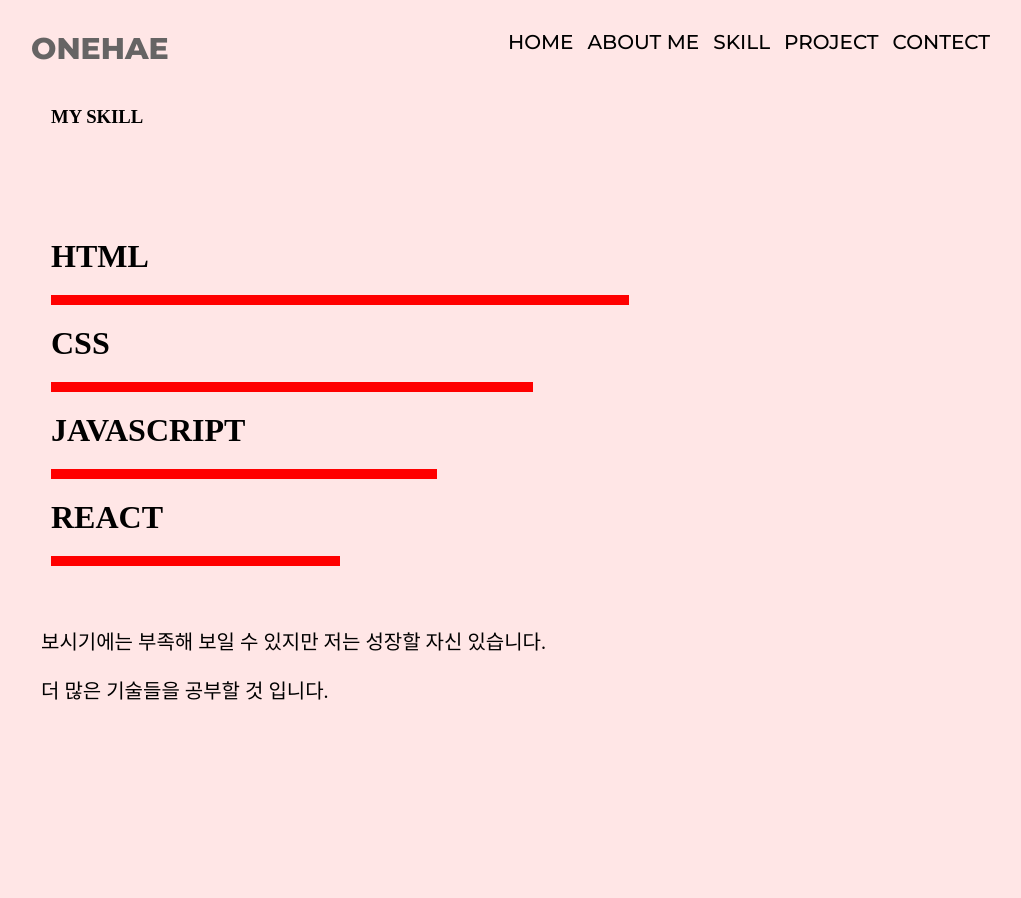
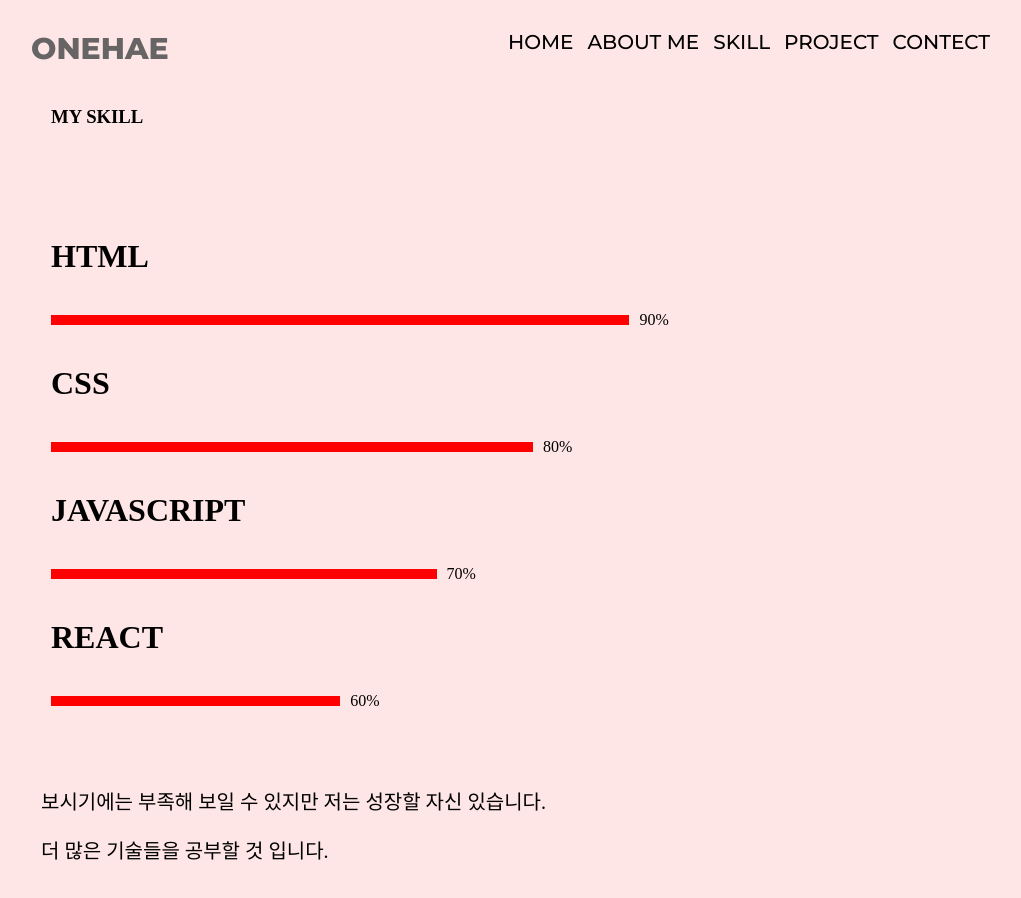
Before and after one commit to onehae627/front-portfolio, a plain HTML site: page skill.html in a window 1280 px wide. Shown: the whole page, without its empty margins (127-1148 px from the left). Drawn offline with Linux system fonts and the light colour scheme.

Commit message:
skill css작업 flex

```diff
--- a/skill.html
+++ b/skill.html
@@ -34,13 +34,26 @@
           <h3>MY SKILL</h3>
           <div class="skill-board">
             <span>HTML </span>
-            <div class="html"></div>
+            <div class="skill-1">
+              <div class="html"></div>
+              <p>90%</p>
+            </div>
             <span>CSS </span>
-            <div class="css"></div>
+            <div class="skill-2">
+              <div class="css"></div>
+              <p>80%</p>
+            </div>
             <span>JAVASCRIPT </span>
-            <div class="javascript"></div>
+            <div class="skill-3">
+              <div class="javascript"></div>
+              <p>70%</p>
+            </div>
+
             <span>REACT </span>
-            <div class="react"></div>
+            <div class="skill-4">
+              <div class="react"></div>
+              <p>60%</p>
+            </div>
           </div>
         </div>
       </div>
--- a/style.css
+++ b/style.css
@@ -166,36 +166,59 @@ a:hover {
   padding: 10px;
   font-size: 20px;
 }
-
-.skill-board > .html {
+.skill-board > .skill-1 {
+  display: flex;
+  flex-direction: row;
+}
+.skill-board > .skill-1 > .html {
   background-color: red;
   height: 10px;
   width: 60%;
   margin-left: 20px;
+  margin-top: 20px;
 }
-
-.skill-board > .css {
+.skill-board > .skill-1 > p {
+  margin-left: 10px;
+}
+.skill-board > .skill-2 {
+  display: flex;
+  flex-direction: row;
+}
+.skill-board > .skill-2 > .css {
   background-color: red;
   height: 10px;
   width: 50%;
   margin-left: 20px;
+  margin-top: 20px;
 }
-
-.skill-board > .javascript {
+.skill-board > .skill-2 > p {
+  margin-left: 10px;
+}
+.skill-board > .skill-3 {
+  display: flex;
+  flex-direction: row;
+}
+.skill-board > .skill-3 > .javascript {
   background-color: red;
   height: 10px;
   width: 40%;
   margin-left: 20px;
+  margin-top: 20px;
 }
-
-.skill-board > .react {
+.skill-board > .skill-3 > p {
+  margin-left: 10px;
+}
+.skill-board > .skill-4 {
+  display: flex;
+  flex-direction: row;
+}
+.skill-board > .skill-4 > .react {
   background-color: red;
   height: 10px;
   width: 30%;
   margin-left: 20px;
+  margin-top: 20px;
 }
-
-.skill-board p {
-  margin-left: 20px;
-  font-size: 20px;
+.skill-board > .skill-4 > p {
+  margin-left: 10px;
 }
```
